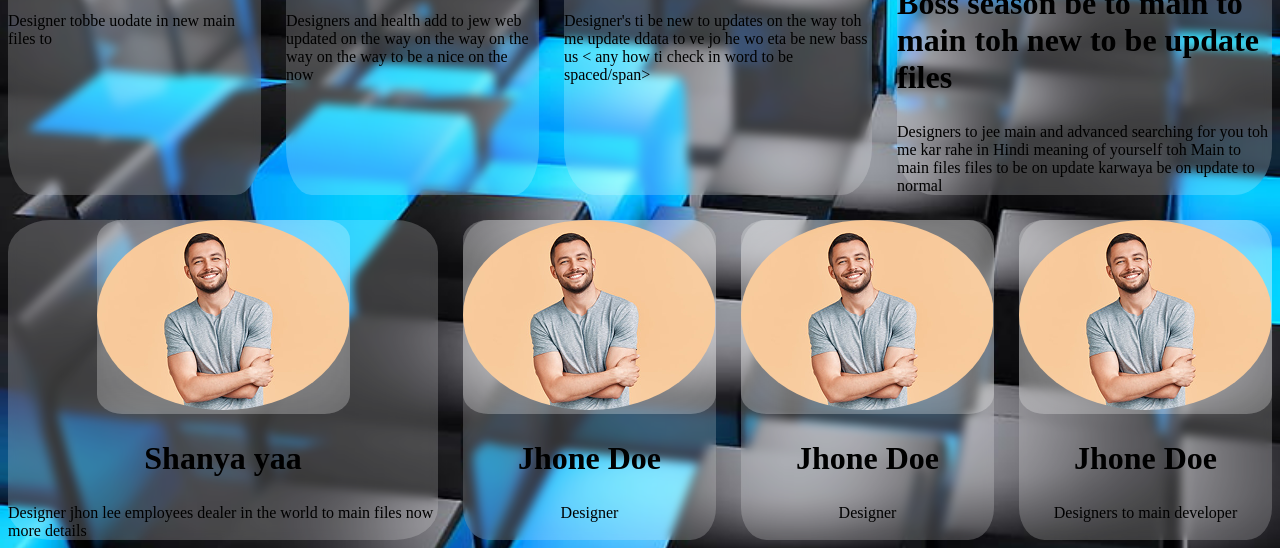
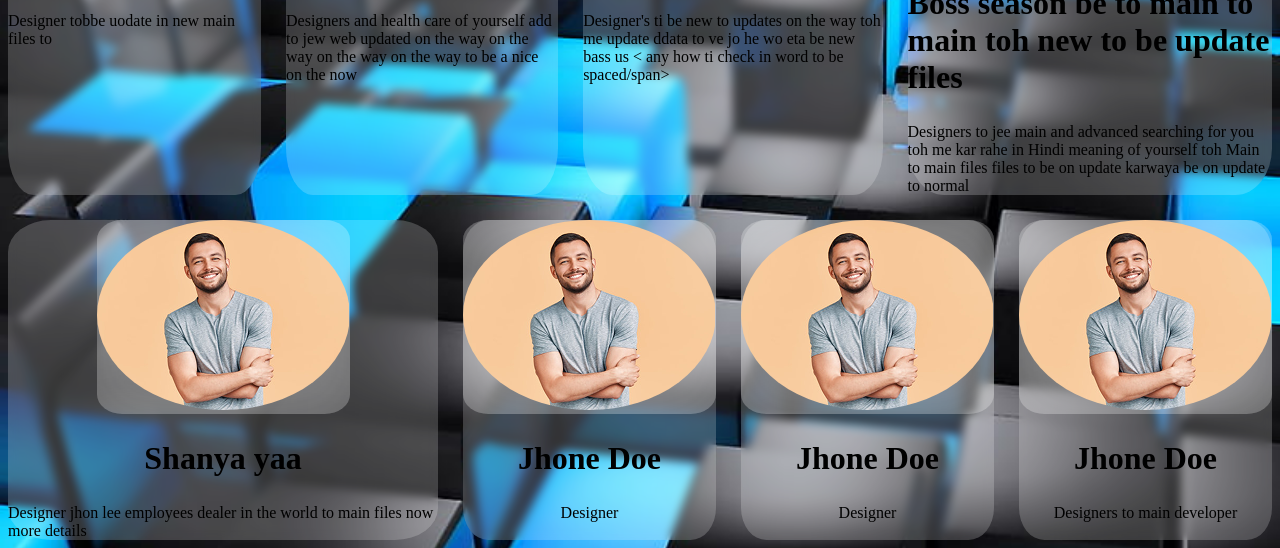
Before and after one commit to yogesh8rajput/cardlive, a plain HTML site: page index.html in a window 1280 px wide. Shown: the part 280-828 px from the top of the page. Drawn offline with Linux system fonts and the light colour scheme.

Commit message:
Update index.html

```diff
--- a/index.html
+++ b/index.html
@@ -101,7 +101,7 @@
             </div>
             <h1>Jhone Doe</h1>
 
-            <span>Designers and health add to jew web updated on the way on the way on the way on the way to be a nice on the now</span>
+            <span>Designers and health care of yourself add to jew web updated on the way on the way on the way on the way to be a nice on the now</span>
 
         </div>
 
```
